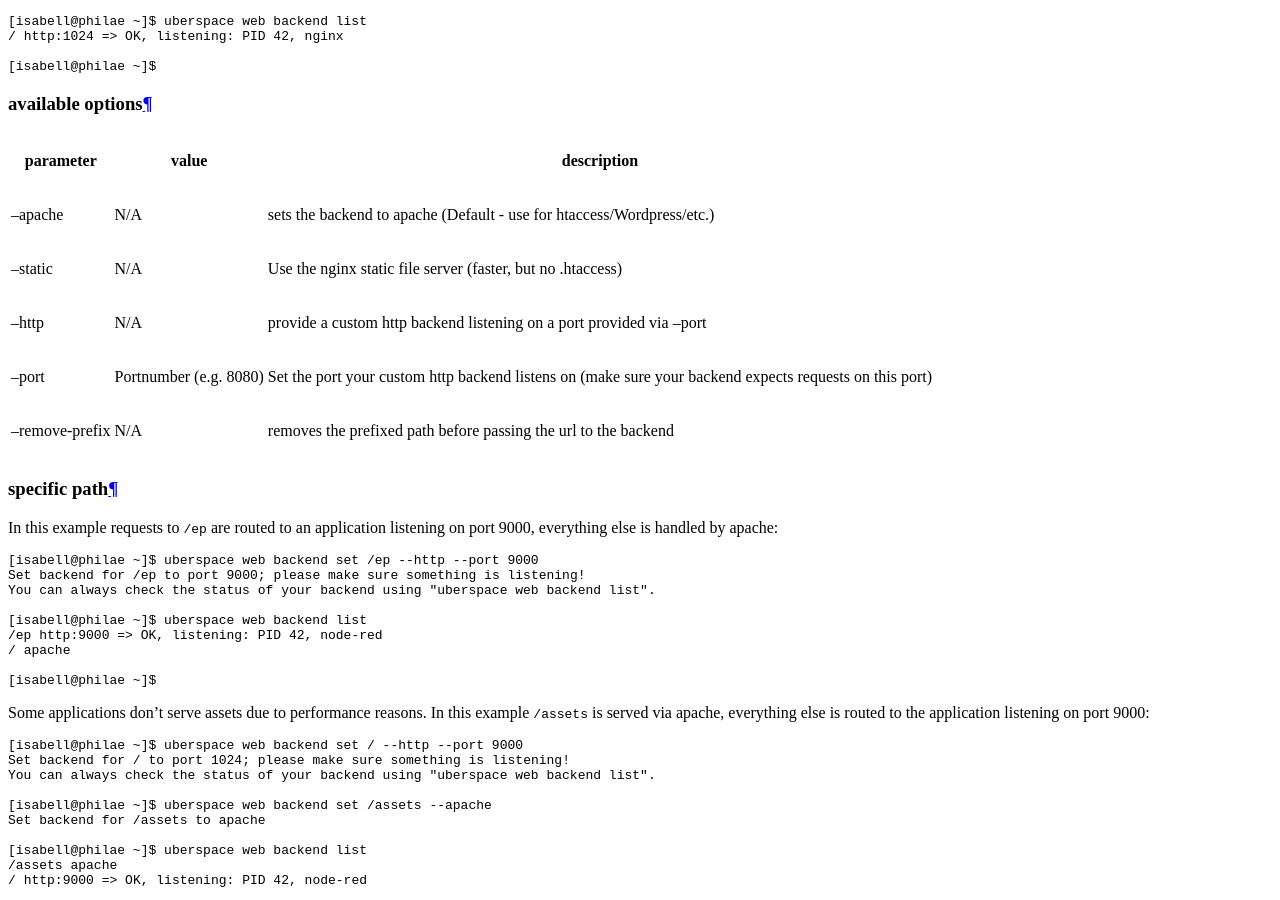
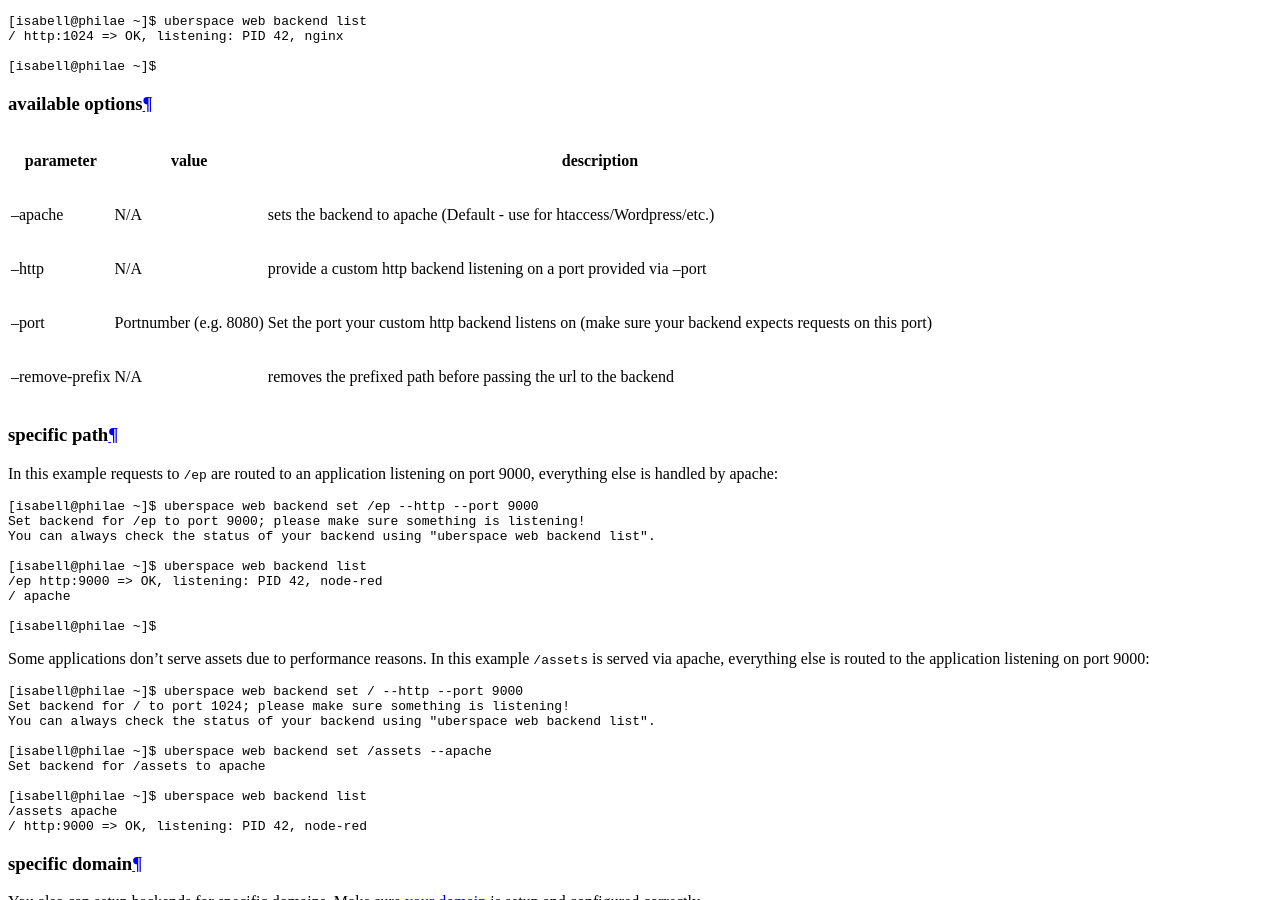
Before and after one commit to Uberspace/manual, a Sphinx documentation site: the page built from source/web-backends.rst, in a window 1280 px wide and 900 px high, scrolled down 2171 px. Built offline with Sphinx 7.4.7 and the Read the Docs theme 2.0.0, drawn with Linux system fonts in a browser that asks for light colours; pages that are not in the unit, such as notebooks, are missing from menus.

Commit message:
Remove --static
Remove --static entry as it is not yet available

```diff
--- a/source/web-backends.rst
+++ b/source/web-backends.rst
@@ -68,9 +68,6 @@
 +=================+=============+=============================================+
 | --apache        | N/A         | sets the backend to apache                  |
 |                 |             | (Default - use for htaccess/Wordpress/etc.) |
-+-----------------+-------------+---------------------------------------------+
-| --static        | N/A         | Use the nginx static file server            |
-|                 |             | (faster, but no .htaccess)                  |
 +-----------------+-------------+---------------------------------------------+
 | --http          | N/A         | provide a custom http backend listening on  |
 |                 |             | a port provided via --port                  |
```
